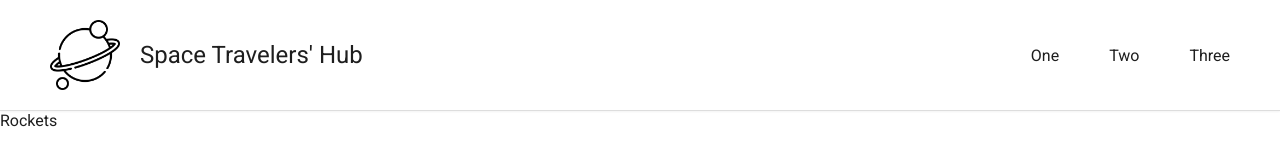
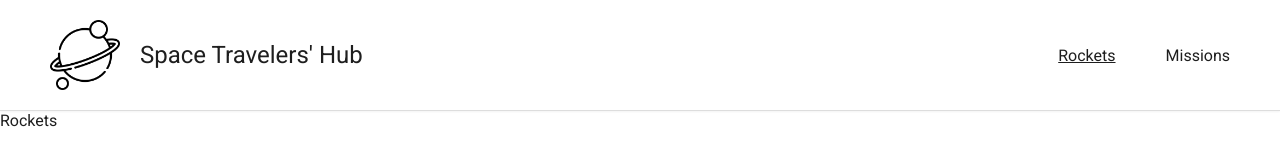
Before and after one commit to anthonymr/react-redux-group-project, a React (Create React App) app: page / in a window 1280 px wide. Shown: the top 160 px of the page. Built offline with nearby package versions, Linux system fonts and the light colour scheme.

Commit message:
Create Route component

```diff
--- a/src/components/Navbar.js
+++ b/src/components/Navbar.js
@@ -1,5 +1,6 @@
 import styles from '../styles/Navbar.module.css';
 import planet from '../assets/planet.png';
+import Route from './Route';
 
 function Navbar() {
   return (
@@ -9,11 +10,7 @@ function Navbar() {
         <span>Space Travelers&apos; Hub</span>
       </div>
       <nav className={styles.nav}>
-        <ul>
-          <li>One</li>
-          <li>Two</li>
-          <li>Three</li>
-        </ul>
+        <Route />
       </nav>
     </header>
   );
--- /dev/null
+++ b/src/components/Route.js
@@ -0,0 +1,15 @@
+import { NavLink } from 'react-router-dom';
+
+function Route() {
+  return (
+    <ul>
+      <li>
+        <NavLink to="/">Rockets</NavLink>
+      </li>
+      <li>
+        <NavLink to="missions">Missions</NavLink>
+      </li>
+    </ul>
+  );
+}
+export default Route;
--- a/src/styles/index.css
+++ b/src/styles/index.css
@@ -11,3 +11,11 @@
   font-family: 'Roboto', sans-serif;
   color: var(--black);
 }
+
+a {
+  text-decoration: none;
+}
+
+a.active {
+  text-decoration: underline;
+}
```
